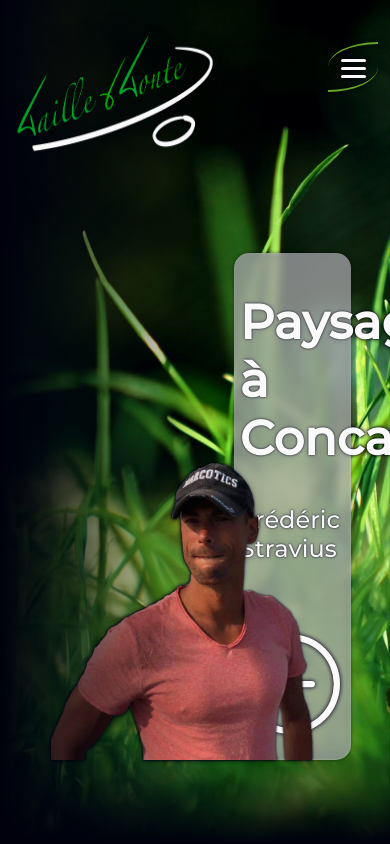
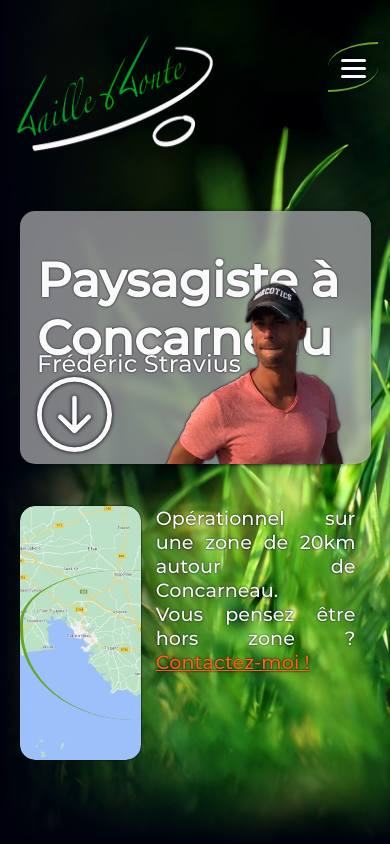
Before and after one commit to elliotlmr/taille-et-tonte, a Next.js app: page /paysagiste in a window 390 px wide. Built offline with nearby package versions, Linux system fonts and the light colour scheme.

Commit message:
responsive page paysagiste

```diff
--- a/pages/paysagiste.js
+++ b/pages/paysagiste.js
@@ -12,6 +12,17 @@ const bgImgAnimation = keyframes`
     transform: translateX(0);
   }
   100% {
+    opacity: 1;
+  }
+`;
+
+const FadeInAnimation = keyframes`
+  from {
+    transform: translateX(200px);
+    opacity: 0;
+  }
+  to {
+    transform: translateX(0);
     opacity: 1;
   }
 `;
@@ -43,7 +54,11 @@ const Section = styled.section`
     width: 55%;
     height: 100%;
     background: linear-gradient(to right, var(--color-dark), transparent);
-    z-index: 1;
+    z-index: 0;
+  }
+  @media (max-width: 1000px) {
+    flex-direction: column-reverse;
+    justify-content: flex-start;
   }
 `;
 
@@ -56,7 +71,7 @@ const Container = styled.div`
     display: flex;
     flex-direction: column;
     justify-content: center;
-    align-items: center;
+    align-items: flex-start;
   }
   &.paysagiste-right {
     width: 50%;
@@ -64,6 +79,17 @@ const Container = styled.div`
     display: flex;
     justify-content: center;
     align-items: center;
+  }
+  @media (max-width: 1000px) {
+    height: 40%;
+    &.paysagiste-left {
+      width: 100%;
+      flex-direction: row;
+      padding: 0 5%;
+    }
+    &.paysagiste-right {
+      width: 100%;
+    }
   }
 `;
 
@@ -77,11 +103,21 @@ const BgImage = styled(Image)`
 `;
 
 const ProfilePicture = styled(Image)`
+  animation: ${FadeInAnimation} 0.5s both ease-in-out;
   z-index: 3;
   position: absolute;
   bottom: 0;
   right: 0;
   object-fit: cover;
+`;
+
+const MapPicture = styled(Image)`
+  z-index: 3;
+  position: absolute;
+  bottom: 0;
+  right: 0;
+  object-fit: cover;
+  border-radius: 15px;
 `;
 
 const PictureContainer = styled.div`
@@ -91,10 +127,49 @@ const PictureContainer = styled.div`
   height: 400px;
   width: 300px;
   filter: drop-shadow(0 0 1px var(--color-dark));
+  @media (max-width: 1000px) {
+    height: 100%;
+    width: 210px;
+  }
+  &.map-container {
+    z-index: 5;
+    overflow: hidden;
+    width: 80%;
+    height: 50%;
+    border-radius: 15px;
+    bottom: auto;
+    top: 25%;
+    &::before {
+      content: "";
+      z-index: 6;
+      position: absolute;
+      top: 15%;
+      right: 0;
+      left: 0;
+      margin: auto;
+      width: 260px;
+      height: 250px;
+      border: 3px solid var(--color-gll);
+      border-radius: 51% 49% 45% 55% / 35% 40% 60% 60%;
+      border-bottom: none;
+      border-top: none;
+    }
+    @media (max-width: 1000px) {
+      height: 75%;
+      width: 100%;
+      position: unset;
+      &::before {
+        width: 200px;
+        height: 150px;
+        top: 25%;
+      }
+    }
+  }
 `;
 
 const Card = styled.div`
   z-index: 5;
+  overflow: hidden;
   transition: all 0.3s ease-in-out;
   position: absolute;
   right: 20%;
@@ -109,7 +184,23 @@ const Card = styled.div`
   filter: drop-shadow(0 0 2px var(--color-dark));
   border-radius: 15px;
   &.expended {
-    width: 150%;
+    width: 160%;
+  }
+  @media (max-width: 1300px) {
+    width: 80%;
+    right: 10%;
+  }
+  @media (max-width: 1000px) {
+    top: 12.5%;
+    width: 90%;
+    right: 0;
+    left: 0;
+    margin: auto;
+    &.expended {
+      top: 12.5%;
+      width: 90%;
+      height: 165%;
+    }
   }
 `;
 
@@ -135,6 +226,23 @@ const Text = styled.p`
       top: 20%;
     }
   }
+  &.under-map {
+    position: absolute;
+    bottom: 0;
+    right: 0;
+    width: 80%;
+    font-size: 1.2rem;
+    & a {
+      color: var(--color-warm);
+    }
+    @media (max-width: 1000px) {
+      position: unset;
+      width: unset;
+      margin-top: 0;
+      padding: 0 15px;
+      text-align: justify;
+    }
+  }
 `;
 
 const Svg = styled.svg`
@@ -154,6 +262,17 @@ const Svg = styled.svg`
     top: 5%;
     transform: rotate(180deg);
   }
+  @media (max-width: 1000px) {
+    transform: rotate(-90deg);
+    width: 75px;
+    height: 75px;
+    &:hover {
+      transform: rotate(-90deg) scale(1.1);
+    }
+    &.expended {
+      transform: rotate(90deg);
+    }
+  }
 `;
 
 export default function Home() {
@@ -163,7 +282,16 @@ export default function Home() {
     <Layout page="Taille & Tonte | Paysagiste - Entretien de Jardin">
       <Section>
         <BgImage src="/assets/images/gaz.jpg" layout="fill" />
-        <Container className="paysagiste-left"></Container>
+        <Container className="paysagiste-left">
+          <PictureContainer className="map-container">
+            <MapPicture src="/assets/images/map-concarneau.jpg" layout="fill" />
+          </PictureContainer>
+          <Text className="under-map">
+            Opérationnel sur une zone de 20km autour de Concarneau.
+            <br />
+            Vous pensez être hors zone ? <a href="/contact">Contactez-moi !</a>
+          </Text>
+        </Container>
         <Container className="paysagiste-right">
           <Card
             onClick={() => setExpend(expend ? false : true)}
```
Also changed, not shown: public/assets/images/map-concarneau.jpg (added).
